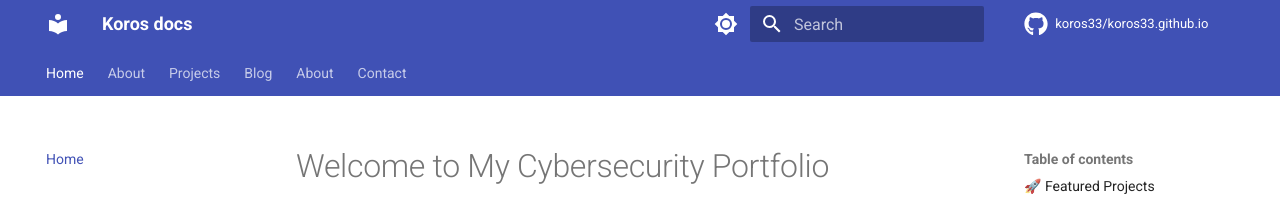
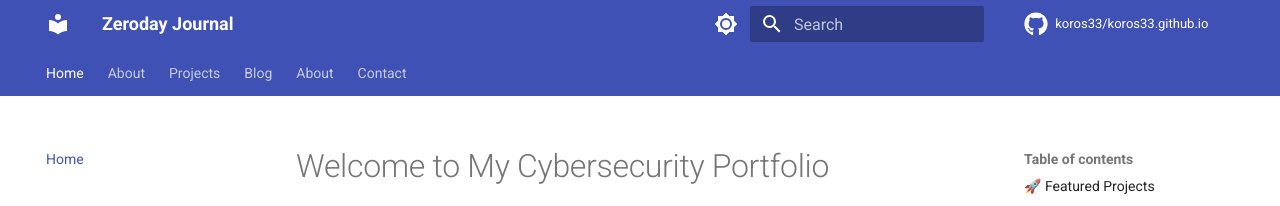
Before and after one commit to koros33/koros33.github.io, an MkDocs documentation site: the page built from docs/index.md, in a window 1280 px wide. Shown: the top 206 px of the page. Built offline with MkDocs 1.6.1 and Material for MkDocs 9.7.7, drawn with Linux system fonts in a browser that asks for light colours; comment, search, counter and statistics services are not loaded; the version menu is left out.

Commit message:
Update mkdocs.yml

```diff
--- a/mkdocs.yml
+++ b/mkdocs.yml
@@ -1,5 +1,5 @@
 # Site Information
-site_name: Koros docs
+site_name: Zeroday Journal
 site_url: https://koros33.github.io/
 site_author: Koros
 site_description: Documentation site for Koros33 projects
```
